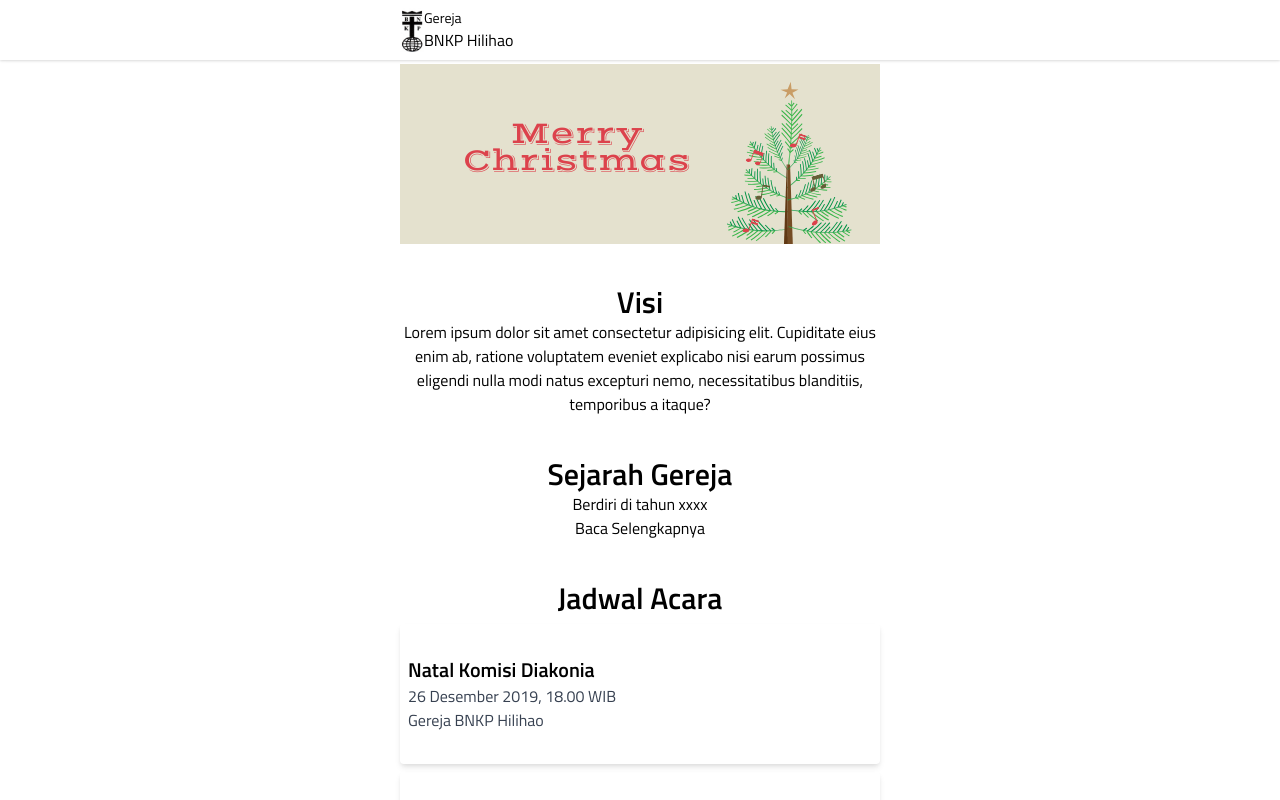
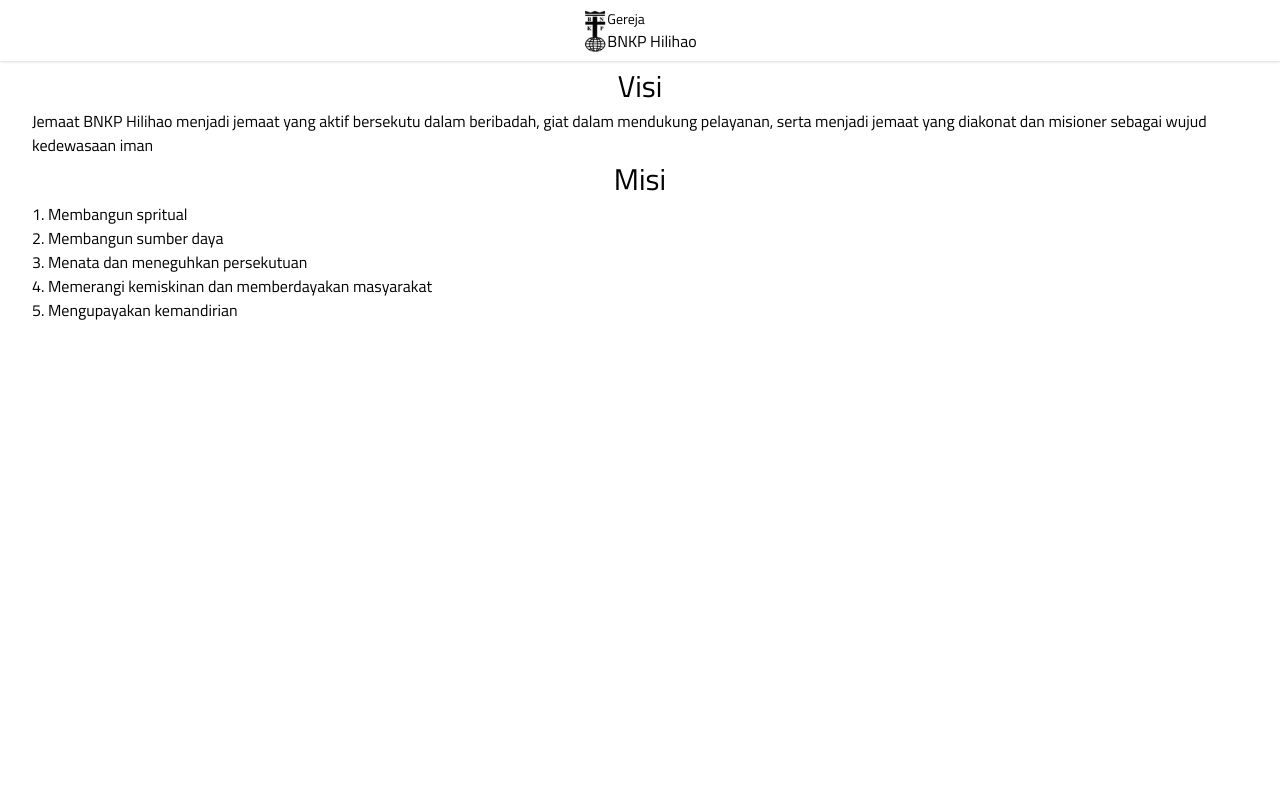
Before and after one commit to nipeharefa/hili-landing, a React (Create React App) app: page /visi-misi in a window 1280 px wide. Shown: the top 800 px of the page. Built offline with nearby package versions, Linux system fonts and the light colour scheme.

Commit message:
use tailwind

```diff
--- /dev/null
+++ b/postcss.config.js
@@ -0,0 +1,8 @@
+module.exports = {
+    plugins: [
+      // ...
+      require('tailwindcss'),
+      require('autoprefixer'),
+      // ...
+    ]
+  }
--- a/public/index.html
+++ b/public/index.html
@@ -24,7 +24,7 @@
       work correctly both with client-side routing and a non-root public URL.
       Learn how to configure a non-root public URL by running `npm run build`.
     -->
-    <link href="https://unpkg.com/tailwindcss@^1.0/dist/tailwind.min.css" rel="stylesheet">
+    <!-- <link href="https://unpkg.com/tailwindcss@^1.0/dist/tailwind.min.css" rel="stylesheet"> -->
     <link href="https://fonts.googleapis.com/css?family=Titillium+Web:400,600&display=swap" rel="stylesheet">
     <title>BNKP Hilihao</title>
   </head>
--- a/src/App.css
+++ b/src/App.css
@@ -1,3 +1,5 @@
-html * {
-  font-family: 'Titillium Web', sans-serif;
-}
+/* html * {
+  font-family: 'Titillium Web', -apple-system, BlinkMacSystemFont, 'Segoe UI', 'Roboto', 'Oxygen',
+  'Ubuntu', 'Cantarell', 'Fira Sans', 'Droid Sans', 'Helvetica Neue',
+  sans-serif;
+} */
--- a/src/App.tsx
+++ b/src/App.tsx
@@ -1,7 +1,7 @@
 import React from 'react';
 import styled from 'styled-components';
-import logo from './logo.svg';
 import './App.css';
+import { Link } from 'react-router-dom';
 
 const AppContainer = styled.div`
   width: 480px;
@@ -21,35 +21,35 @@ const Footer = styled.div`
 
 const sectionClass = 'flex flex-col mt-10';
 
-const StyledBurger = styled.button`
-  // position: absolute;
-  top: 5%;
-  left: 2rem;
-  display: flex;
-  flex-direction: column;
-  justify-content: space-around;
-  width: 2rem;
-  height: 2rem;
-  background: transparent;
-  border: none;
-  cursor: pointer;
-  padding: 0;
-  z-index: 10;
+// const StyledBurger = styled.button`
+//   // position: absolute;
+//   top: 5%;
+//   left: 2rem;
+//   display: flex;
+//   flex-direction: column;
+//   justify-content: space-around;
+//   width: 2rem;
+//   height: 2rem;
+//   background: transparent;
+//   border: none;
+//   cursor: pointer;
+//   padding: 0;
+//   z-index: 10;
 
-  &:focus {
-    outline: none;
-  }
+//   &:focus {
+//     outline: none;
+//   }
 
-  div {
-    width: 2rem;
-    height: 0.25rem;
-    background: black;
-    border-radius: 10px;
-    transition: all 0.3s linear;
-    position: relative;
-    transform-origin: 1px;
-  }
-`
+//   div {
+//     width: 2rem;
+//     height: 0.25rem;
+//     background: black;
+//     border-radius: 10px;
+//     transition: all 0.3s linear;
+//     position: relative;
+//     transform-origin: 1px;
+//   }
+// `
 
 const App: React.FC = () => {
   return (
@@ -79,47 +79,31 @@ const App: React.FC = () => {
         {/* Visi */}
         <div className={sectionClass}>
           <p className="text-3xl font-semibold text-center">Visi</p>
-          <p className="text-center">Lorem ipsum dolor sit amet consectetur adipisicing elit. Cupiditate eius enim ab, ratione voluptatem eveniet explicabo nisi earum possimus eligendi nulla modi natus excepturi nemo, necessitatibus blanditiis, temporibus a itaque?</p>
+          <span className="text-center font-light text-sm">
+            Jemaat BNKP Hilihao menjadi jemaat yang aktif bersekutu dalam beribadah, giat dalam mendukung pelayanan, serta menjadi jemaat yang diakonat dan misioner sebagai wujud kedewasaan iman.
+          </span>
+          <Link to="/visi-misi" className="text-center">
+          <button className="bg-blue-500 hover:bg-blue-700 text-white font-bold py-1 px-2 rounded">
+            Selengkapnya
+          </button>
+          </Link>
         </div>
 
         {/* Ministry */}
         <div className={sectionClass}>
-          <p className="text-3xl font-semibold text-center">Sejarah Gereja</p>
+          <p className="text-3xl font-semibold text-center">Total Jemaat</p>
           <div className="text-center blue">
-            <p>Berdiri di tahun xxxx</p>
-            <a href="">Baca Selengkapnya</a>
+            <p className="text-xl font-normal">1376 Jiwa</p>
+            <i>(data desember 2017)</i>
           </div>
         </div>
 
         {/* Upcoming Events */}
         <div className="flex flex-col mt-10" id="upcoming_events">
           {/* <p>Lorem ipsum dolor sit amet consectetur adipisicing elit. Nemo numquam modi quam dolorem! Non itaque consequuntur quisquam facere quis qui magni reiciendis iure, mollitia inventore, aspernatur voluptate assumenda quia impedit.</p> */}
-          <p className="text-3xl font-semibold text-center">Jadwal Acara</p>
+          <p className="text-2xl font-semibold text-center">Jadwal Kebaktian / Acara</p>
 
           {/* List Acara */}
-          <div className="flex rounded overflow-hidden shadow-md flex-col py-8 px-2 mt-2">
-            <p className="font-semibold text-xl">
-                Natal Komisi Diakonia
-            </p>
-            <p className="text-gray-700 text-base">
-                26 Desember 2019, 18.00 WIB
-            </p>
-            <p className="text-gray-700 text-base">
-                Gereja BNKP Hilihao
-            </p>
-          </div>
-
-          <div className="flex rounded overflow-hidden shadow-md flex-col py-8 px-2 mt-2">
-            <p className="font-semibold text-xl">
-                Kebaktian
-            </p>
-            <p className="text-gray-700 text-base">
-                29 Desember 2019
-            </p>
-            <p className="text-gray-700 text-base">
-                Gereja BNKP Hilihao
-            </p>
-          </div>
 
           <div className="flex rounded overflow-hidden shadow-md flex-col py-8 px-2 mt-2">
             <p className="font-semibold text-xl">
--- /dev/null
+++ b/src/component/AppContainer.tsx
@@ -0,0 +1,15 @@
+import * as React from 'react';
+import styled from 'styled-components';
+
+const Container = styled.div`
+  width: 480px;
+  @media (max-width: 480px) {
+    width: 100%;
+  }
+`;
+
+const AppContainer = () => (
+  <Container className="flex items-center"></Container>
+);
+
+export default AppContainer;
--- /dev/null
+++ b/src/component/Navbar.tsx
@@ -0,0 +1,22 @@
+import * as React from 'react';
+import styled from 'styled-components';
+
+const Container = styled.div`
+  background: #FFF;
+`;
+
+const Navbar = () => (
+  <Container className="flex w-full justify-center fixed shadow py-2 px-3">
+    <div className="w-6">
+      <img
+        alt="logo bnkp"
+        src="/img/logo_bnkp.png" />
+    </div>
+    <div>
+      <p className="text-sm">Gereja</p>
+      <p className="text-base">BNKP Hilihao</p>
+    </div>
+  </Container>
+);
+
+export default Navbar;
--- a/src/index.css
+++ b/src/index.css
@@ -1,13 +1,9 @@
-body {
-  margin: 0;
-  font-family: -apple-system, BlinkMacSystemFont, 'Segoe UI', 'Roboto', 'Oxygen',
-    'Ubuntu', 'Cantarell', 'Fira Sans', 'Droid Sans', 'Helvetica Neue',
-    sans-serif;
-  -webkit-font-smoothing: antialiased;
-  -moz-osx-font-smoothing: grayscale;
+@tailwind base;
+
+@tailwind components;
+
+@tailwind utilities;
+
+html {
+    @apply font-body
 }
-
-code {
-  font-family: source-code-pro, Menlo, Monaco, Consolas, 'Courier New',
-    monospace;
-}
--- a/src/index.tsx
+++ b/src/index.tsx
@@ -1,8 +1,33 @@
 import React from 'react';
 import ReactDOM from 'react-dom';
-import './index.css';
-import App from './App';
+import {
+    BrowserRouter as Router,
+    Switch,
+    Route,
+} from "react-router-dom";
+import loadable from '@loadable/component';
+import './tailwind.css';
+import IndexPage from './App';
 import * as serviceWorker from './serviceWorker';
+
+
+const VisionAndMission = loadable(() => import('./pages/VisionAndMission'));
+
+const App = () => (
+  <Router>
+    <Switch>
+        <Route exact path="/">
+          <IndexPage />
+        </Route>
+        <Route exact path="/visi-misi">
+          <VisionAndMission />
+        </Route>
+        <Route path="*">
+          <p>Not Found</p>
+        </Route>
+    </Switch>
+  </Router>
+);
 
 ReactDOM.render(<App />, document.getElementById('root'));
 
--- /dev/null
+++ b/src/pages/VisionAndMission.tsx
@@ -0,0 +1,31 @@
+import * as React from 'react';
+import loadable from '@loadable/component';
+import Navbar from '../component/Navbar';
+
+// const Navbar = loadable(() => import('../component/Navbar'));
+
+const VisionAndMission = () => (
+  <div className="flex items-center flex-col px-3">
+    <Navbar />
+    <div className="mt-16">
+    <h1 className="text-3xl text-center">Visi</h1>
+    <div className="px-5">
+      <span className="text-center">
+      Jemaat BNKP Hilihao menjadi jemaat yang aktif bersekutu dalam beribadah, giat dalam mendukung pelayanan, serta menjadi jemaat yang diakonat dan misioner sebagai wujud kedewasaan iman
+      </span>
+    </div>
+    <h1 className="text-3xl text-center">Misi</h1>
+    <div className="px-5">
+      <ul className="list-decimal list-inside">
+        <li>Membangun spritual</li>
+        <li>Membangun sumber daya</li>
+        <li>Menata dan meneguhkan persekutuan</li>
+        <li>Memerangi kemiskinan dan memberdayakan masyarakat</li>
+        <li>Mengupayakan kemandirian</li>
+      </ul>
+    </div>
+    </div>
+  </div>
+);
+
+export default VisionAndMission;
--- /dev/null
+++ b/tailwind.config.js
@@ -0,0 +1,10 @@
+module.exports = {
+  theme: {
+    fontFamily: {
+      body: ['Titillium Web', 'sans-serif'],
+      display: ['Titillium Web', 'sans-serif']
+    },
+  },
+  variants: {},
+  plugins: []
+}
```
Also changed, not shown: package.json (+11 -3 lines), 2 other files (tests, documents, lock files or other folders).
